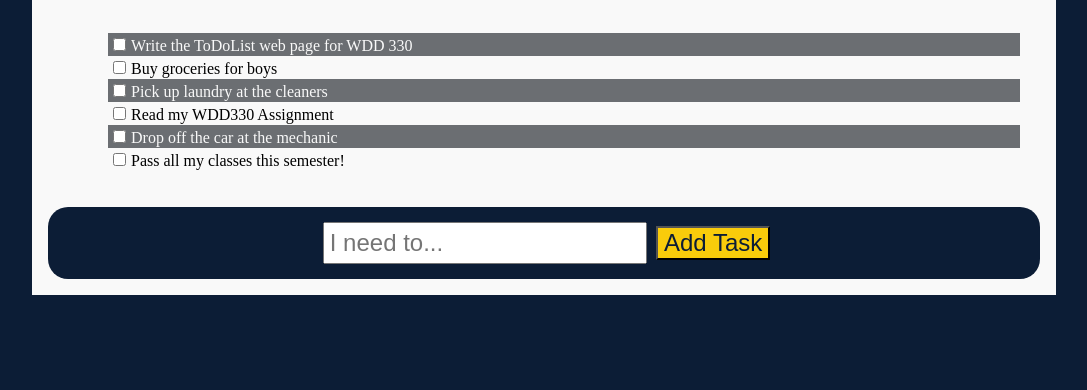
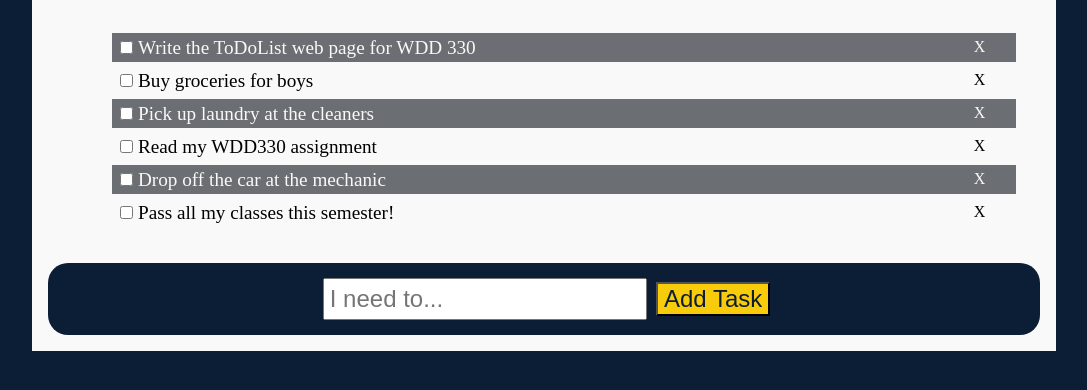
Before and after one commit to xphile1998/wdd330, a plain HTML site: page week5/todolist/index.html in a window 1280 px wide. Shown: the part 78-468 px from the top of the page, without its empty margins (96-1183 px from the left). Drawn offline with Linux system fonts and the light colour scheme; a web font is replaced by a local one.

Commit message:
Finished for today.

```diff
--- a/week5/todolist/index.html
+++ b/week5/todolist/index.html
@@ -16,12 +16,12 @@
     <main>
         <div id="myTodoList">
             <ul>
-                <li><input type="checkbox" class="checkbox">Write the ToDoList web page for WDD 330</li>
-                <li><input type="checkbox" class="checkbox">Buy groceries for boys</li>
-                <li><input type="checkbox" class="checkbox">Pick up laundry at the cleaners</li>
-                <li><input type="checkbox" class="checkbox">Read my WDD330 Assignment</li>
-                <li><input type="checkbox" class="checkbox">Drop off the car at the mechanic</li>
-                <li><input type="checkbox" class="checkbox">Pass all my classes this semester!</li>
+                <li><input type="checkbox" class="checkbox">Write the ToDoList web page for WDD 330<p class="close">X</p></li>
+                <li><input type="checkbox" class="checkbox">Buy groceries for boys<p class="close">X</p></li>
+                <li><input type="checkbox" class="checkbox">Pick up laundry at the cleaners<p class="close">X</p></li>
+                <li><input type="checkbox" class="checkbox">Read my WDD330 assignment<p class="close">X</p></li>
+                <li><input type="checkbox" class="checkbox">Drop off the car at the mechanic<p class="close">X</p></li>
+                <li><input type="checkbox" class="checkbox">Pass all my classes this semester!<p class="close">X</p></li>
             </ul>
         </div>
     </main>
--- a/week5/todolist/todoStyles.css
+++ b/week5/todolist/todoStyles.css
@@ -128,9 +128,11 @@ p {
 ul li {
     font-family: var(--paragraph-font);
     list-style: none;
-    padding: 0px;
-    margin: 0px;
+    padding: 3px;
+    margin: 4px;
     cursor: pointer;
+    position: relative;
+    font-size: 1.2em;
 
     /* make the list items unselectable */
     -webkit-user-select: none;
@@ -166,6 +168,17 @@ button {
 || .Class Formats                                                        ||
 ||======================================================================||
 */
+.close {
+    position: absolute;
+    right: 0;
+    top: 0;
+    /* padding: 12px 16px 12px 16px; */
+  }
+
+  .close:hover {
+    background-color: #f44336;
+    color: white;
+  }
 
 /*
 ||======================================================================||
```
